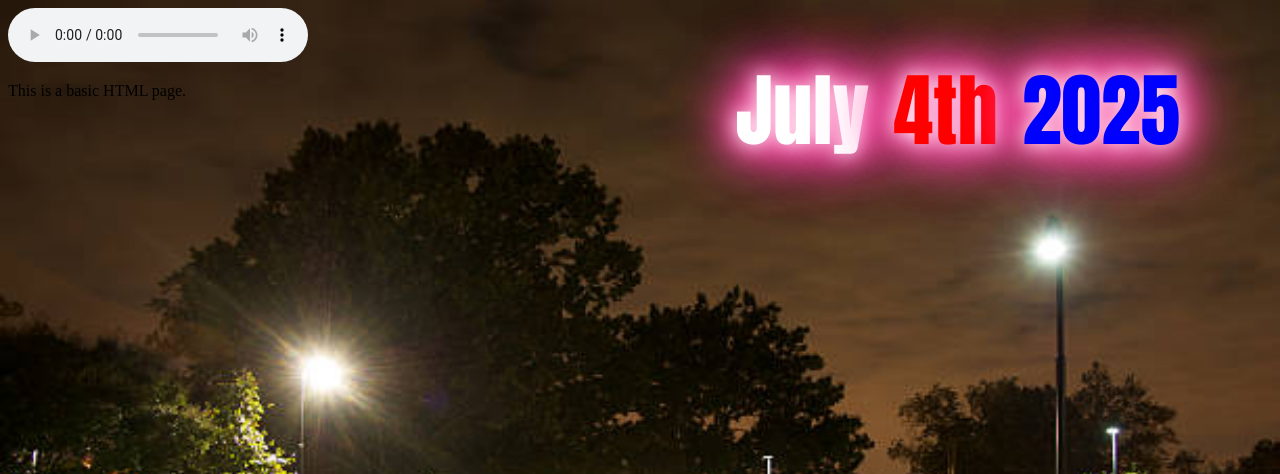
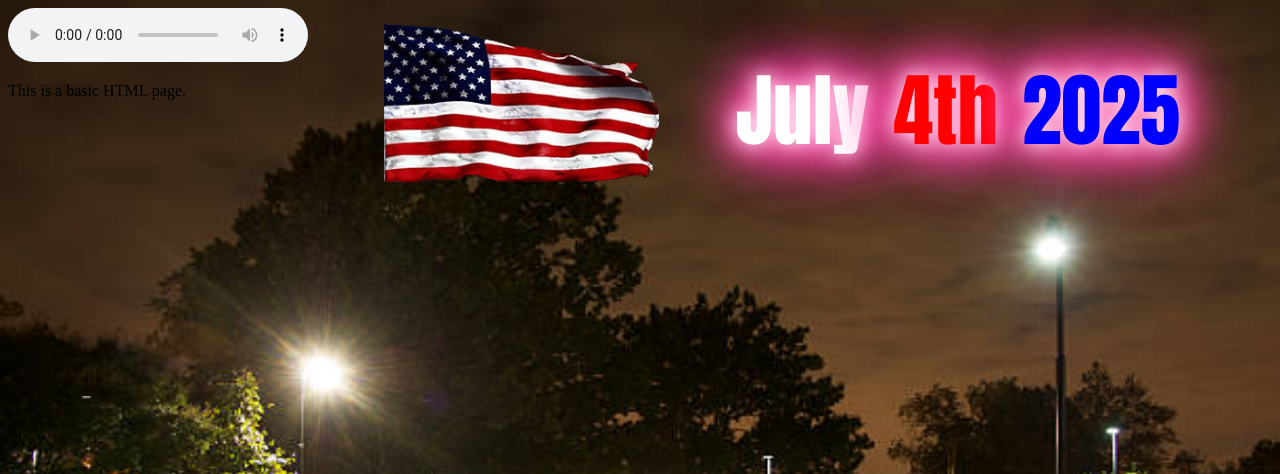
Before and after one commit to 1497970566/codechallenge, a plain HTML site: page index.html in a window 1280 px wide. Shown: the top 474 px of the page. Drawn offline with Linux system fonts and the light colour scheme.

Commit message:
add flag

```diff
--- a/index.html
+++ b/index.html
@@ -27,6 +27,7 @@
 
    <div class="bbq"></div>
    <div class="dance"></div>
+   <div class="flag"></div>
 
 </body>
 </html>
--- a/style.css
+++ b/style.css
@@ -81,13 +81,26 @@ h1{
 .dance{
        position: fixed;
     bottom: 0;
-    left: 10%;
+    left: 5%;
 
     background-image: url('image/dance.gif');
     background-size: cover;
     background-position: center;
 
-    width: 400px;
-    height: 300px;
+    width: 500px;
+    height: 400px;
     border: 2px solid rgba(255, 0, 0, 0);
 }
+.flag{
+       position: fixed;
+    top: 0;
+    left: 30%;
+
+    background-image: url('image/flag.gif');
+    background-size: cover;
+    background-position: center;
+
+    width: 300px;
+    height: 200px;
+    border: 2px solid rgba(255, 0, 0, 0);
+}
```
Also changed, not shown: image/flag.gif (added).
